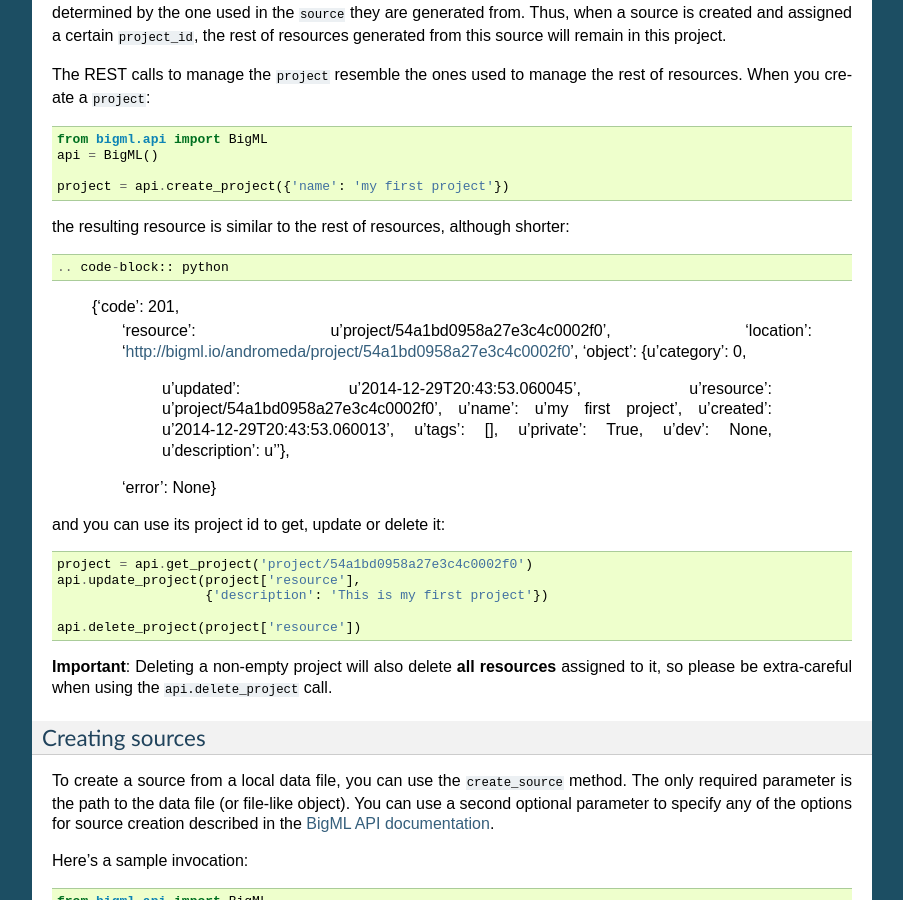
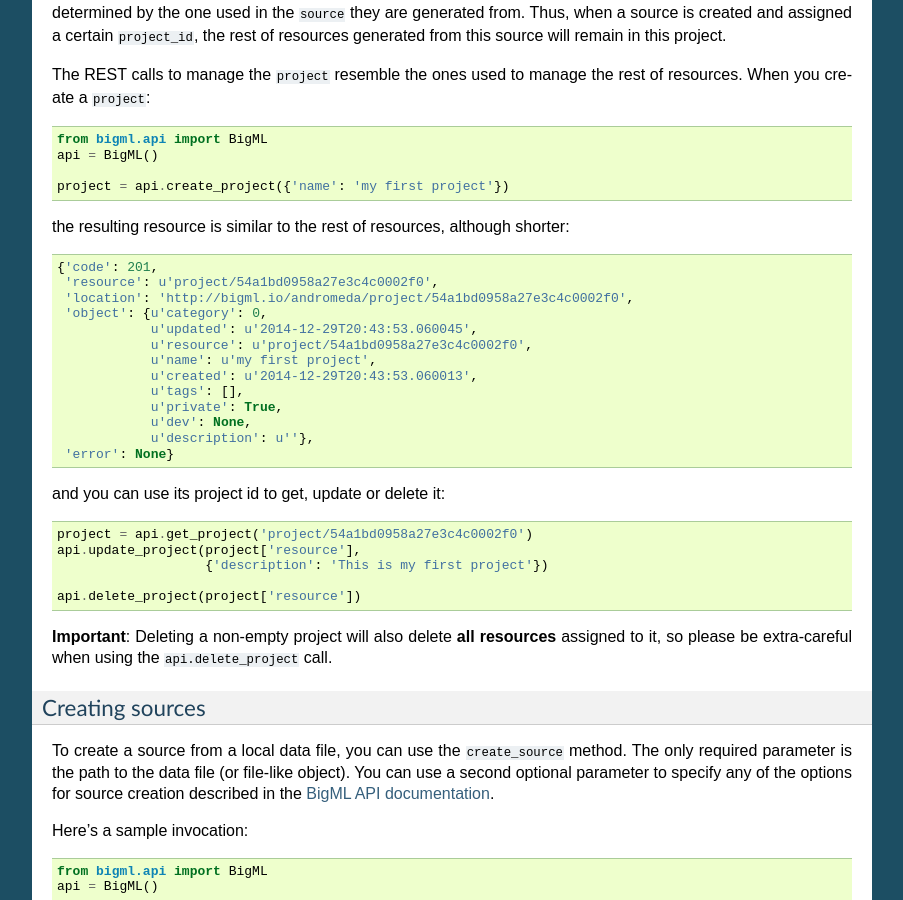
Before and after one commit to bigmlcom/python, a Sphinx documentation site: the page built from docs/index.rst, in a window 1280 px wide and 900 px high, scrolled down 15261 px. Shown: the whole window, without its empty margins (198-1101 px from the left). Built offline with Sphinx 7.4.7, drawn with Linux system fonts in a browser that asks for light colours; some of the changed text lies outside the part shown.

Commit message:
Fixing format errors in docs

```diff
--- a/docs/index.rst
+++ b/docs/index.rst
@@ -1031,7 +1031,7 @@
 
     project = api.create_project({'name': 'my first project'})
 
-the resulting resource is similar to the rest of resources, although shorter::
+the resulting resource is similar to the rest of resources, although shorter:
 
 .. code-block:: python
 
@@ -2680,7 +2680,7 @@
 
     $ pip install sphinx
 
-To build the HTML version of the documentation::
+To build the HTML version of the documentation:
 
 .. code-block:: bash
 
```
